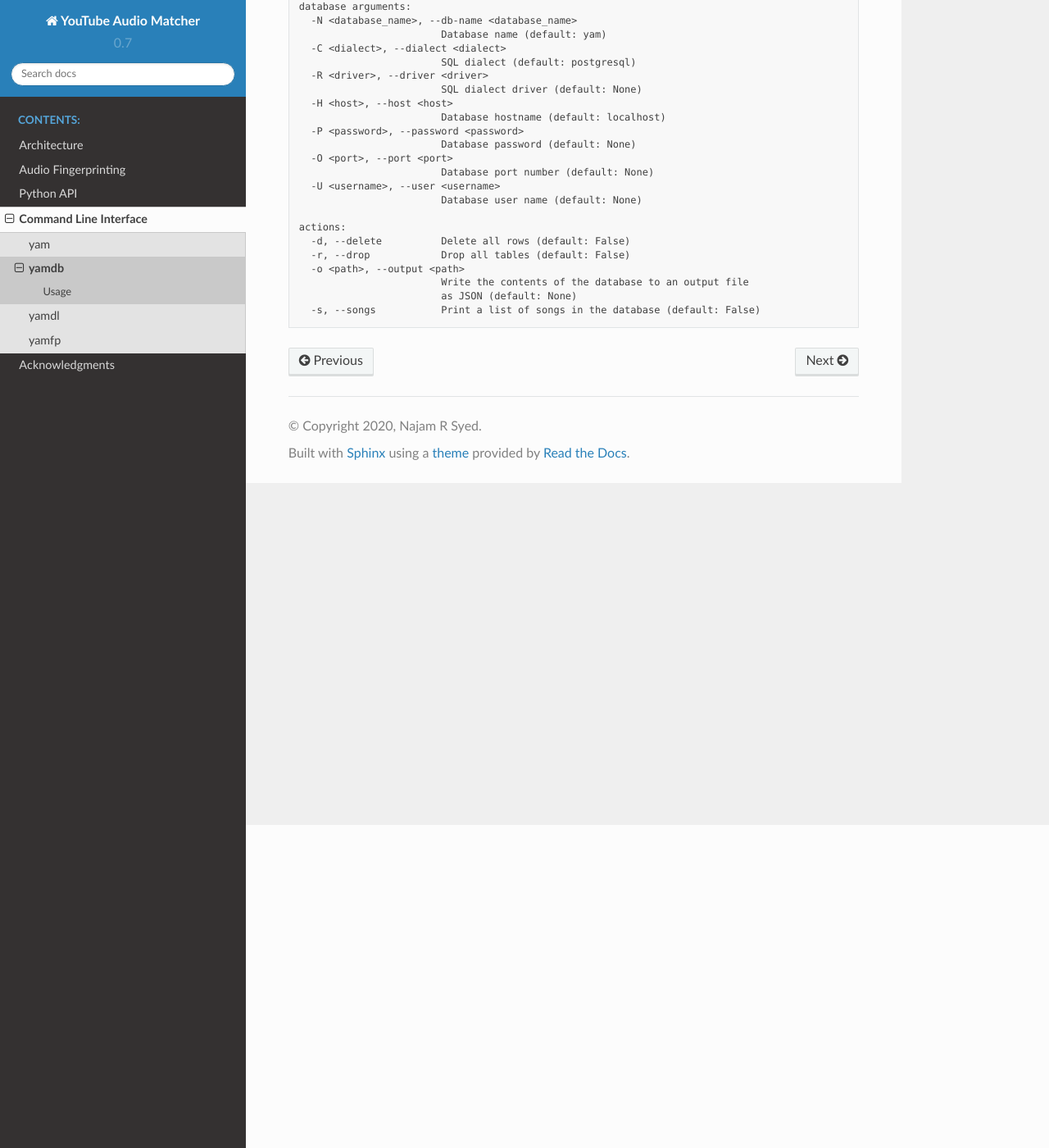
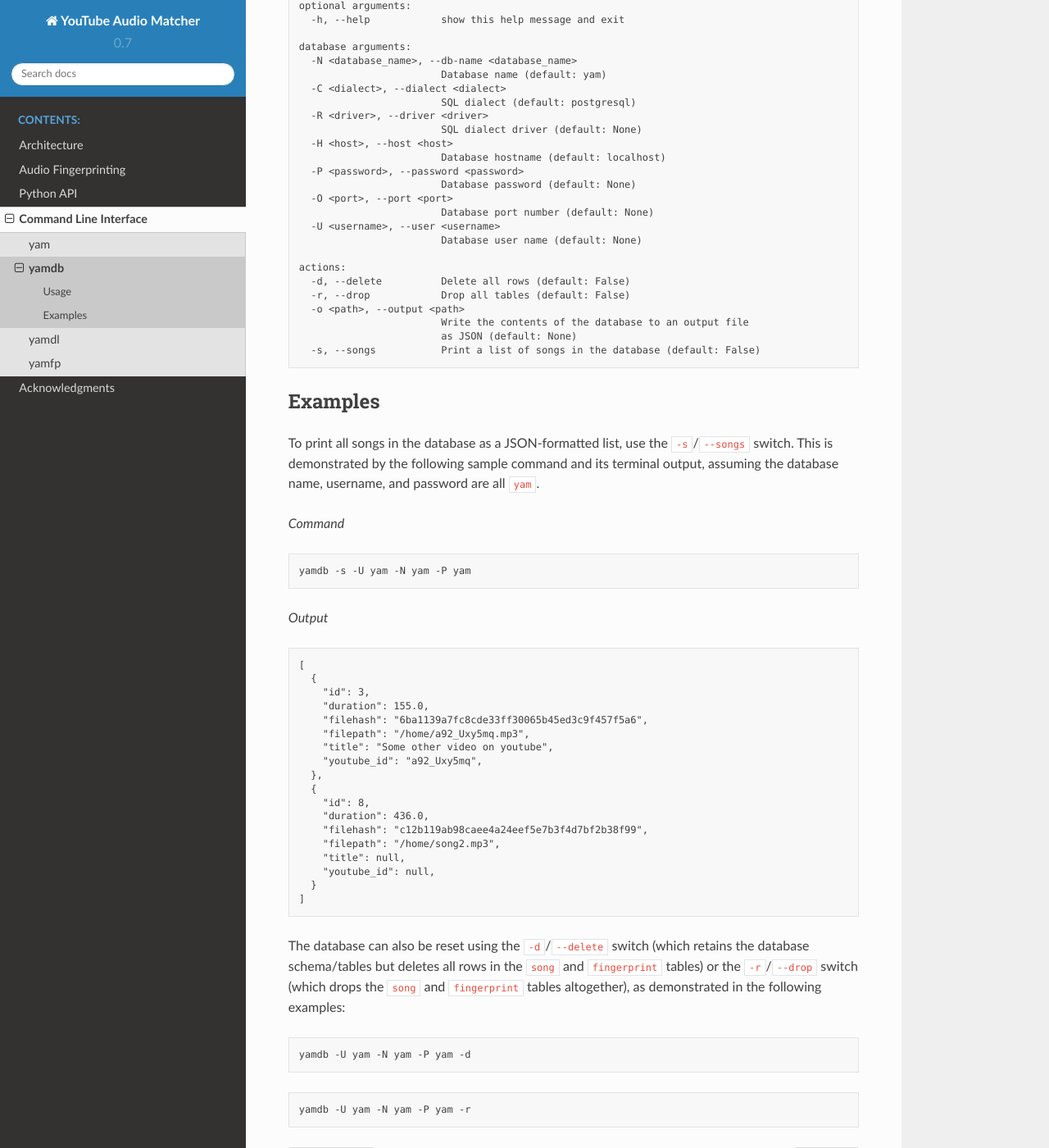
Before and after one commit to nrsyed/youtube-audio-matcher, a Sphinx documentation site: the page built from docs/yamdb.rst, in a window 1280 px wide and 1400 px high, scrolled down 394 px. Shown: the whole window at 82% size. Built offline with Sphinx 7.4.7 and the Read the Docs theme 2.0.0, drawn with Linux system fonts in a browser that asks for light colours; some of the changed text lies outside the part shown.

Commit message:
Complete yamdb sphinx documentation

```diff
--- a/docs/yamdb.rst
+++ b/docs/yamdb.rst
@@ -1,7 +1,11 @@
 yamdb
 =====
 
-YAM database tool
+The **Y**\ outube **A**\ udio **M**\ atcher **D**\ ata\ **b**\ ase
+command line tool ``yamdb`` enables simple user interaction with the
+SQL database that contains songs and fingerprints. Refer to
+:doc:`youtube_audio_matcher.database` for more information on supported SQL
+dialects/drivers.
 
 Usage
 -----
@@ -38,3 +42,56 @@
                           Write the contents of the database to an output file
                           as JSON (default: None)
     -s, --songs           Print a list of songs in the database (default: False)
+
+Examples
+--------
+
+To print all songs in the database as a JSON-formatted list, use the
+``-s``/``--songs`` switch. This is demonstrated by the following sample command
+and its terminal output, assuming the database name, username, and password are
+all ``yam``.
+
+*Command*
+
+.. code-block:: bash
+
+  yamdb -s -U yam -N yam -P yam
+
+
+*Output*
+
+.. code-block:: none
+
+  [
+    {
+      "id": 3,
+      "duration": 155.0,
+      "filehash": "6ba1139a7fc8cde33ff30065b45ed3c9f457f5a6",
+      "filepath": "/home/a92_Uxy5mq.mp3",
+      "title": "Some other video on youtube",
+      "youtube_id": "a92_Uxy5mq",
+    },
+    {
+      "id": 8,
+      "duration": 436.0,
+      "filehash": "c12b119ab98caee4a24eef5e7b3f4d7bf2b38f99",
+      "filepath": "/home/song2.mp3",
+      "title": null,
+      "youtube_id": null,
+    }
+  ]
+
+
+The database can also be reset using the ``-d``/``--delete`` switch (which
+retains the database schema/tables but deletes all rows in the ``song`` and
+``fingerprint`` tables) or the ``-r``/``--drop`` switch (which drops the
+``song`` and ``fingerprint`` tables altogether), as demonstrated in the
+following examples:
+
+.. code:: bash
+
+  yamdb -U yam -N yam -P yam -d
+
+.. code:: bash
+
+  yamdb -U yam -N yam -P yam -r
```
